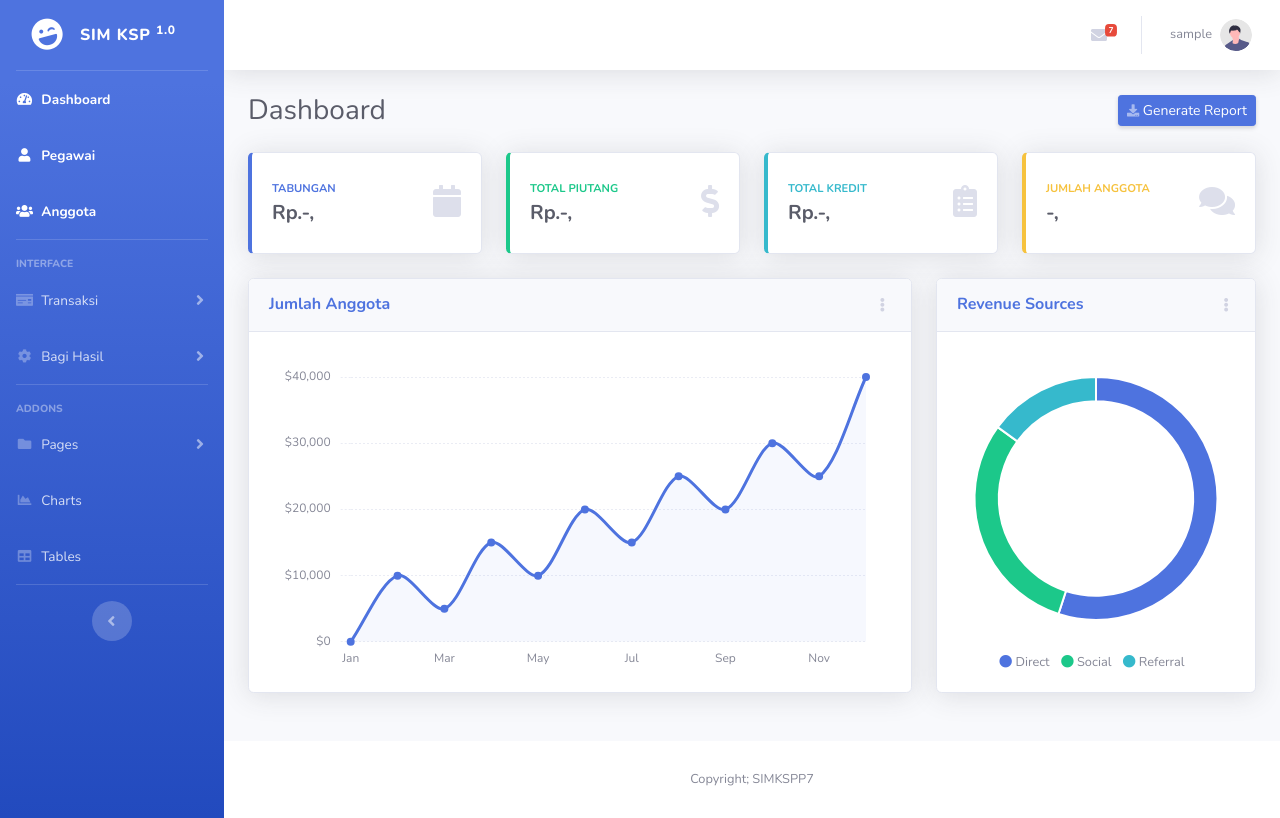
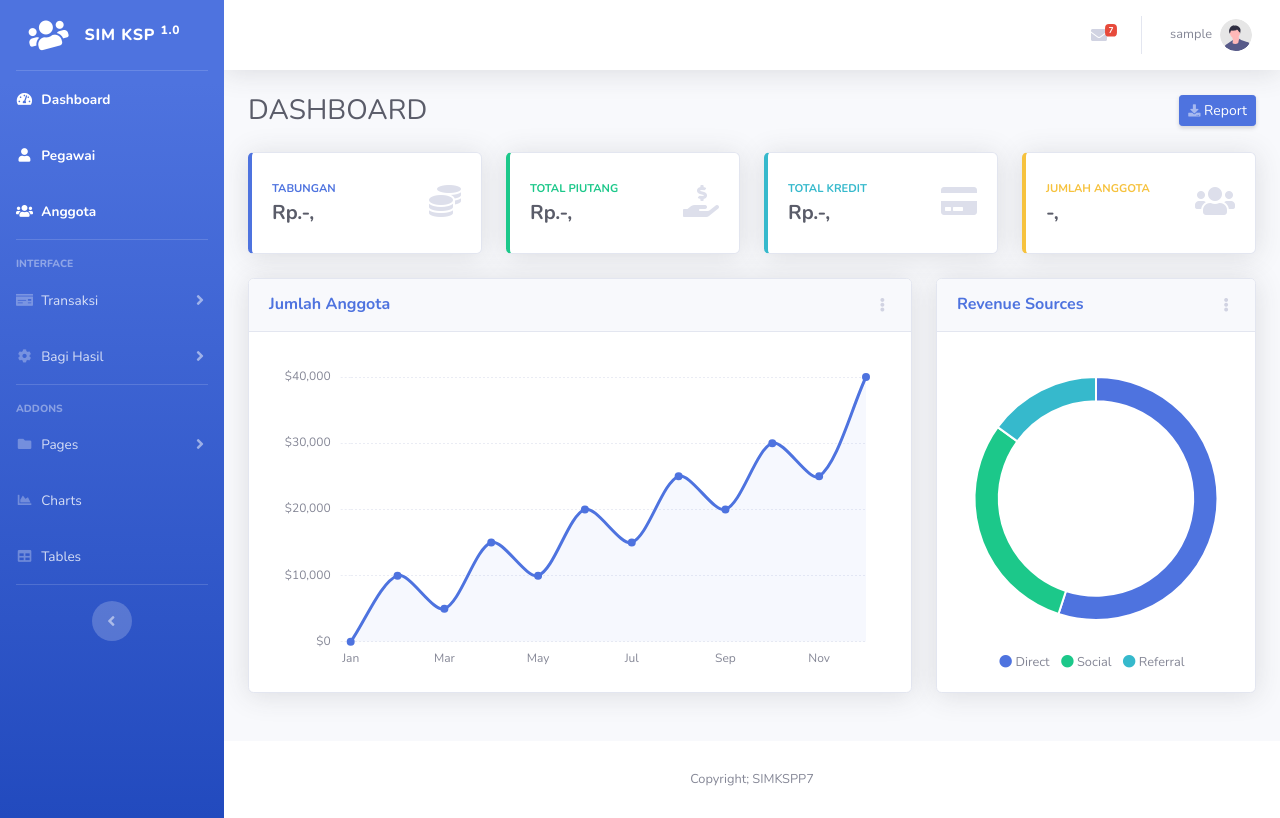
Before and after one commit to BerkatGea19/simkspp7, a Django app: page /dashboard/ in a window 1280 px wide. Run offline with Django 4.2, Linux system fonts and the light colour scheme; the visitor is signed in with stand-in values (Sample User, id 1); some libraries are stand-ins or nearby versions.

Commit message:
Melakukan remake ikon  halaman dashboard

```diff
--- a/dashboard/templates/dashboard/base.html
+++ b/dashboard/templates/dashboard/base.html
@@ -32,10 +32,11 @@
         <ul class="navbar-nav bg-gradient-primary sidebar sidebar-dark accordion" id="accordionSidebar">
 
             <!-- Sidebar - Brand -->
-            <a class="sidebar-brand d-flex align-items-center justify-content-center" href="index.html">
+            <a class="sidebar-brand d-flex align-items-center justify-content-center" href="#">
                 <div class="sidebar-brand-icon rotate-n-15">
-                    <i class="fas fa-laugh-wink"></i>
+                    <i class="fas fa-users"></i>
                 </div>
+
                 <div class="sidebar-brand-text mx-3">SIM KSP <sup>1.0</sup></div>
             </a>
 
--- a/dashboard/templates/dashboard/dashboard.html
+++ b/dashboard/templates/dashboard/dashboard.html
@@ -217,9 +217,9 @@
 
                     <!-- Page Heading -->
                     <div class="d-sm-flex align-items-center justify-content-between mb-4">
-                        <h1 class="h3 mb-0 text-gray-800">Dashboard</h1>
+                        <h1 class="h3 mb-0 text-gray-800">DASHBOARD</h1>
                         <a href="#" class="d-none d-sm-inline-block btn btn-sm btn-primary shadow-sm"><i
-                                class="fas fa-download fa-sm text-white-50"></i> Generate Report</a>
+                                class="fas fa-download fa-sm text-white-50"></i> Report</a>
                     </div>
 
                     <!-- Content Row -->
@@ -236,8 +236,10 @@
                                             <div class="h5 mb-0 font-weight-bold text-gray-800">Rp.-,</div>
                                         </div>
                                         <div class="col-auto">
-                                            <i class="fas fa-calendar fa-2x text-gray-300"></i>
+                                            <i class="fas fa-coins fa-2x text-gray-300"></i>
                                         </div>
+
+
                                     </div>
                                 </div>
                             </div>
@@ -254,8 +256,9 @@
                                             <div class="h5 mb-0 font-weight-bold text-gray-800">Rp.-,</div>
                                         </div>
                                         <div class="col-auto">
-                                            <i class="fas fa-dollar-sign fa-2x text-gray-300"></i>
+                                            <i class="fas fa-hand-holding-usd fa-2x text-gray-300"></i>
                                         </div>
+
                                     </div>
                                 </div>
                             </div>
@@ -276,8 +279,9 @@
                                             </div>
                                         </div>
                                         <div class="col-auto">
-                                            <i class="fas fa-clipboard-list fa-2x text-gray-300"></i>
+                                            <i class="fas fa-credit-card fa-2x text-gray-300"></i>
                                         </div>
+
                                     </div>
                                 </div>
                             </div>
@@ -294,8 +298,9 @@
                                             <div class="h5 mb-0 font-weight-bold text-gray-800">-,</div>
                                         </div>
                                         <div class="col-auto">
-                                            <i class="fas fa-comments fa-2x text-gray-300"></i>
+                                            <i class="fas fa-users fa-2x text-gray-300"></i>
                                         </div>
+
                                     </div>
                                 </div>
                             </div>
```
